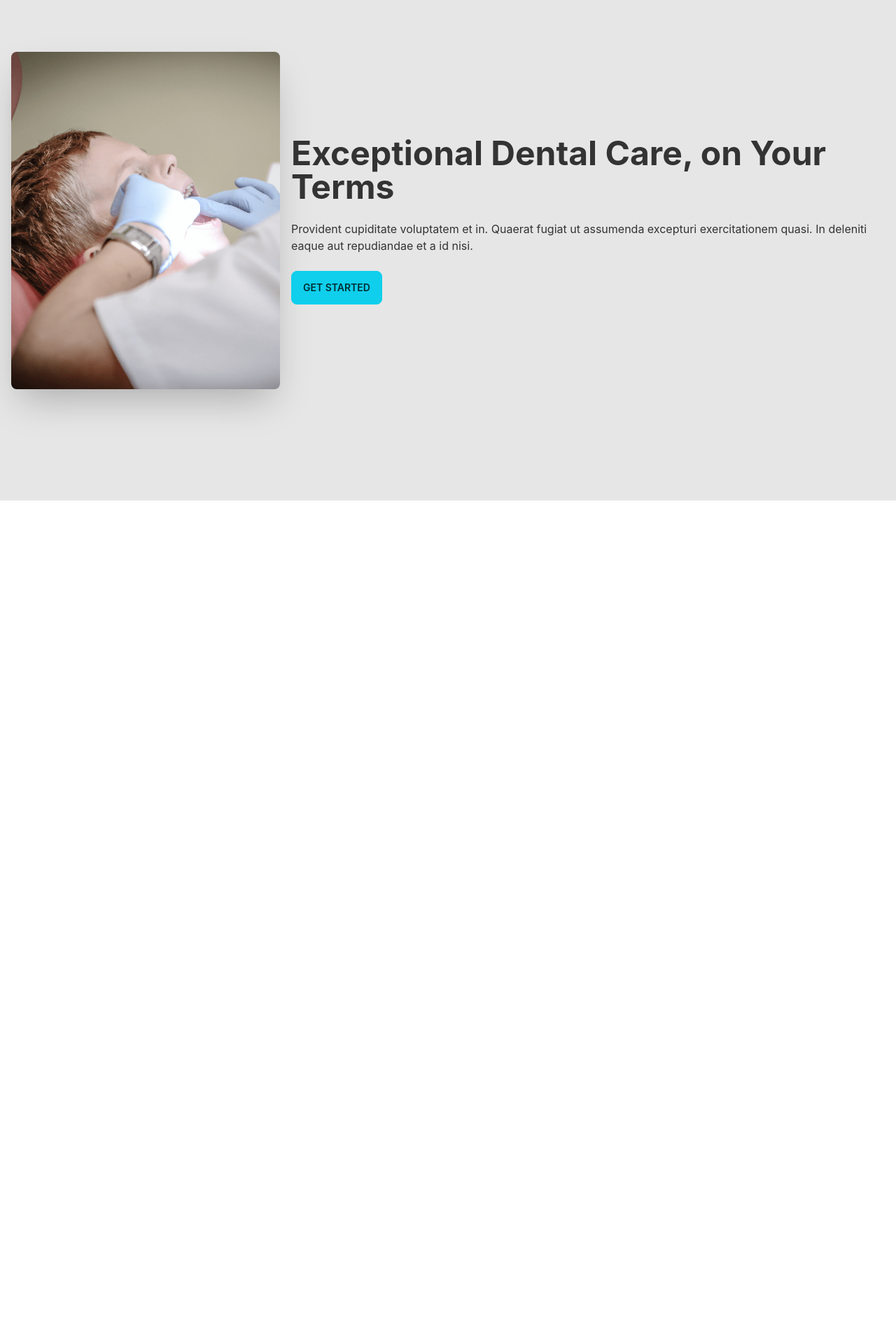
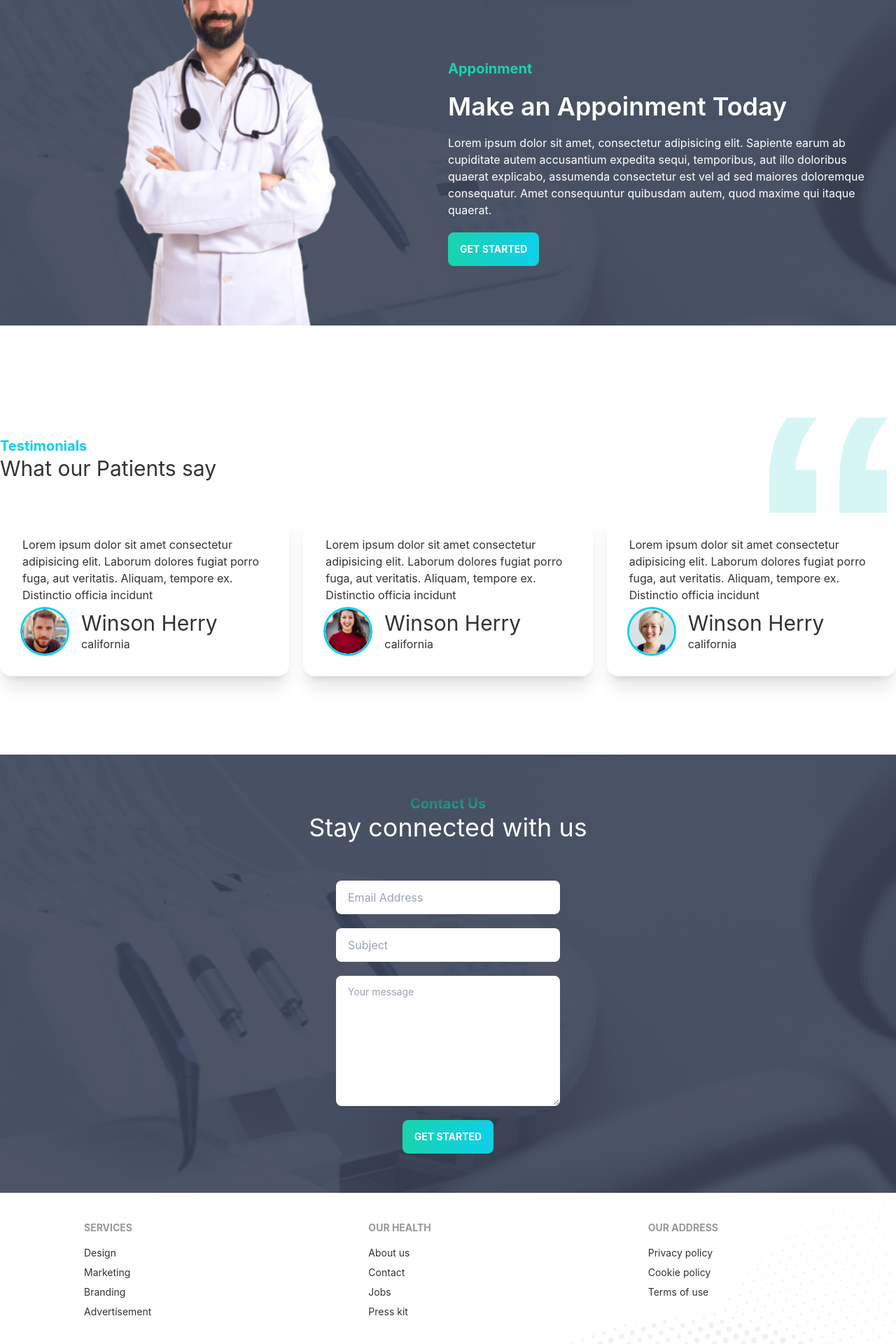
Before and after one commit to AbdMamun1999/doctors-portal-client, a React (Create React App) app: page / in a window 1280 px wide. Shown: the part 1660-3580 px from the top of the page at 70% size. Before the commit the page ends 2375 px from the top, so only its background shows below. Built offline with nearby package versions, Linux system fonts and the light colour scheme.

Commit message:
added footer

```diff
--- a/src/Pages/Home/Banner.js
+++ b/src/Pages/Home/Banner.js
@@ -1,5 +1,6 @@
 import React from 'react';
 import banner from  '../../assets/images/chair.png'
+import PrimaryButton from '../Shared/Navbar/PrimaryButton';
 
 const Banner = () => {
     return (
@@ -10,7 +11,7 @@ const Banner = () => {
                     <div>
                         <h1 class="text-5xl font-bold">Your New Smile Starts Here</h1>
                         <p class="py-6">Provident cupiditate voluptatem et in. Quaerat fugiat ut assumenda excepturi exercitationem quasi. In deleniti eaque aut repudiandae et a id nisi.</p>
-                        <button class="btn btn-secondary uppercase text-white font-bold bg-gradient-to-r from-secondary to-primary">Get Started</button>
+                        <PrimaryButton>GET STARTED</PrimaryButton>
                     </div>
                 </div>
             </div>
--- /dev/null
+++ b/src/Pages/Home/ContactUs.js
@@ -0,0 +1,27 @@
+import React from 'react';
+import PrimaryButton from '../Shared/Navbar/PrimaryButton';
+import appointmet from '../../assets/images/appointment.png'
+
+const ContactUs = () => {
+    return (
+        <section
+            style={{
+                background: `url(${appointmet})`
+            }}
+            className='bg-primary px-10 py-14 '
+        >
+            <div className='text-center text-white pb-14'>
+                <p className='text-xl font-bold  text-transparent bg-clip-text bg-gradient-to-br from-accent to-secondary'>Contact Us</p>
+                <h1 className='text-4xl '>Stay connected with us</h1>
+            </div>
+            <div className='grid grid-cols-1 justify-items-center gap-5'>
+                <input type="text" placeholder="Email Address" class="input w-full max-w-xs" />
+                <input type="text" placeholder="Subject" class="input w-full max-w-xs" />
+                <textarea class="textarea w-full max-w-xs" rows={6} placeholder="Your message"></textarea>
+                <PrimaryButton>GET STARTED</PrimaryButton>
+            </div>
+        </section>
+    );
+};
+
+export default ContactUs;
--- /dev/null
+++ b/src/Pages/Home/Footer.js
@@ -0,0 +1,43 @@
+import React from 'react';
+import footer from '../../assets/images/footer.png'
+
+const Footer = () => {
+    return (
+        <footer
+            style={{
+                background: `url(${footer})`,
+                backgroundSize: 'cover',
+                backgroundRepeat: 'no-repeat'
+            }}
+            class=" p-10">
+            <div className='footer bottom-2'>
+                <div className='px-20'>
+                    <span class="footer-title uppercase">Services</span>
+                    <a class="link link-hover">Design</a>
+                    <a class="link link-hover">Marketing</a>
+                    <a class="link link-hover">Branding</a>
+                    <a class="link link-hover">Advertisement</a>
+                </div>
+                <div className='px-20'>
+                    <span class="footer-title uppercase">Our Health</span>
+                    <a class="link link-hover">About us</a>
+                    <a class="link link-hover">Contact</a>
+                    <a class="link link-hover">Jobs</a>
+                    <a class="link link-hover">Press kit</a>
+                </div>
+                <div className='px-20'>
+                    <span class="footer-title uppercase">Our Address</span>
+                    <a class="link link-hover">Privacy policy</a>
+                    <a class="link link-hover">Cookie policy</a>
+                    <a class="link link-hover">Terms of use</a>
+                </div>
+            </div>
+            <div className='my-10 text-center'>
+                <p>Copyright © 2022 - All right reserved by ACME Industries Ltd</p>
+            </div>
+
+        </footer>
+    );
+};
+
+export default Footer;
--- a/src/Pages/Home/Home.js
+++ b/src/Pages/Home/Home.js
@@ -2,7 +2,10 @@ import React from 'react';
 import Info from './Info';
 import Service from './Service';
 import Banner from './Banner';
-import Treatment from './Treatment';
+import MakeAppointment from './MakeAppointment';
+import Testimonial from './Testimonial';
+import ContactUs from './ContactUs';
+import Footer from './Footer';
 
 const Home = () => {
     return (
@@ -10,7 +13,10 @@ const Home = () => {
            <Banner></Banner>
            <Info>s</Info>
            <Service></Service>
-           <Treatment></Treatment>
+           <MakeAppointment></MakeAppointment>
+           <Testimonial></Testimonial>
+           <ContactUs></ContactUs>
+           <Footer></Footer>
         </div>
     );
 };
--- /dev/null
+++ b/src/Pages/Home/MakeAppointment.js
@@ -0,0 +1,28 @@
+import React from 'react';
+import doctor from '../../assets/images/doctor.png'
+import appointment from '../../assets/images/appointment.png'
+import PrimaryButton from '../Shared/Navbar/PrimaryButton';
+
+const MakeAppointment = () => {
+    return (
+        <section
+        style={{
+            backgroundImage:`url(${appointment})`
+        }}
+        className='flex justify-center items-center'>
+            <div className='flex-1 hidden lg:block'>
+                <img className='mt-[-150px]' src={doctor} alt="" />
+            </div>
+            <div className='flex-1 p-6 lg:py-0'>
+                <h3 className='text-xl font-bold text-secondary'>Appoinment</h3>
+                <h2 className='font-semibold text-4xl text-white my-5'>Make an Appoinment Today</h2>
+                <p className='text-white mb-5'>
+                    Lorem ipsum dolor sit amet, consectetur adipisicing elit. Sapiente earum ab cupiditate autem accusantium expedita sequi, temporibus, aut illo doloribus quaerat explicabo, assumenda consectetur est vel ad sed maiores doloremque consequatur. Amet consequuntur quibusdam autem, quod maxime qui itaque quaerat.
+                </p>
+                <PrimaryButton>GET STARTED</PrimaryButton>
+            </div>
+        </section>
+    );
+};
+
+export default MakeAppointment;
--- /dev/null
+++ b/src/Pages/Home/Review.js
@@ -0,0 +1,24 @@
+import React from 'react';
+
+const Review = ({ review }) => {
+    return (
+        <div class="card lg:max-w-lg bg-base-100 shadow-xl">
+            <div class="card-body">
+                <p>Lorem ipsum dolor sit amet consectetur adipisicing elit. Laborum dolores fugiat porro fuga, aut veritatis. Aliquam, tempore ex. Distinctio officia incidunt </p>
+                <div class="flex items-center">
+                    <div class="avatar ">
+                        <div class="w-16 rounded-full ring ring-primary ring-offset-base-100 mr-5">
+                            <img src={review.img} alt='' />
+                        </div>
+                    </div>
+                    <div className=''>
+                        <h4 className='text-xl lg:text-3xl'>{review.name}</h4>
+                        <p>{review.location}</p>
+                    </div>
+                </div>
+            </div>
+        </div>
+    );
+};
+
+export default Review;
--- a/src/Pages/Home/Service.js
+++ b/src/Pages/Home/Service.js
@@ -16,18 +16,18 @@ const Service = () => {
             id: 2,
             title: 'Fluoride Treatment',
             description: '',
-            img: fluoride
+            img: cavity
         },
         {
             id: 3,
             title: 'Fluoride Treatment',
             description: '',
-            img: fluoride
+            img: whitening
         }
     ]
     return (
-        <div>
-            <div className='text-center'>
+        <div className='lg:mb-20'>
+            <div className='text-center '>
                 <h1 className='text-secondary font-bold text-xl'>OUR SERVICES</h1>
                 <p className='text-4xl'>Services We Provide</p>
             </div>
--- /dev/null
+++ b/src/Pages/Home/Testimonial.js
@@ -0,0 +1,56 @@
+import React from 'react';
+import quote from '../../assets/icons/quote.svg'
+import people1 from '../../assets/images/people1.png'
+import people2 from '../../assets/images/people2.png'
+import people3 from '../../assets/images/people3.png'
+import Review from './Review';
+
+const reviews = [
+    {
+        _id:1,
+        name: 'Winson Herry',
+        review: '',
+        location: 'california',
+        img: people1
+    },
+    {
+        _id:2,
+        name: 'Winson Herry',
+        review: '',
+        location: 'california',
+        img: people2
+    },
+    {
+        _id:3,
+        name: 'Winson Herry',
+        review: '',
+        location: 'california',
+        img: people3
+    },
+];
+
+const Testimonial = () => {
+    return (
+        <section className='my-28'>
+            <div className='flex justify-between items-center'>
+                <div>
+                    <h4 className="text-xl text-primary font-bold">Testimonials</h4>
+                    <h2 className='text-3xl'>What our Patients say</h2>
+                </div>
+                <div>
+                    <img className='w-24 lg:w-48' src={quote} alt="" />
+                </div>
+            </div>
+            <div  className='grid grid-cols-1 md:grid-cols-2 lg:grid-cols-3 gap-5'>
+                {
+                    reviews.map(review => <Review
+                        key={review.id}
+                        review={review}
+                    ></Review>)
+                }
+            </div>
+        </section>
+    );
+};
+
+export default Testimonial;
--- /dev/null
+++ b/src/Pages/Shared/Navbar/PrimaryButton.js
@@ -0,0 +1,9 @@
+import React from 'react';
+
+const PrimaryButton = () => {
+    return (
+        <button class="btn btn-secondary uppercase text-white font-bold bg-gradient-to-r from-secondary to-primary">Get Started</button>
+    );
+};
+
+export default PrimaryButton;
```
Also changed, not shown: src/Pages/Home/Appoinment.js (deleted).
